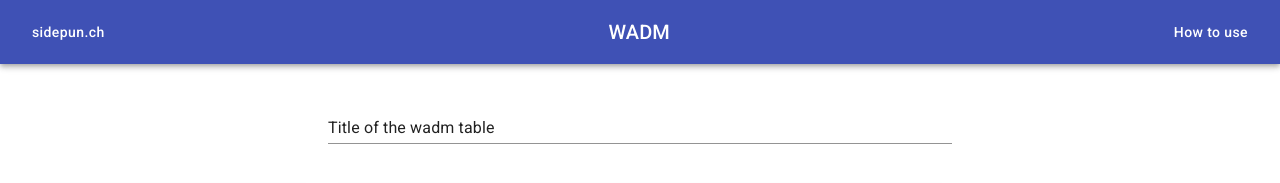
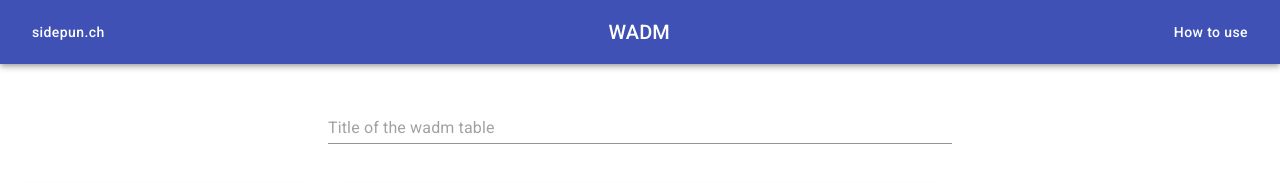
Before and after one commit to kim-sardine/wadm-react, a React (Create React App) app: page / in a window 1280 px wide. Shown: the top 183 px of the page. Built offline with nearby package versions, Linux system fonts and the light colour scheme; the HTML template or start-up script is replaced by a standard one.

Commit message:
Set title placeholder

```diff
--- a/src/App.tsx
+++ b/src/App.tsx
@@ -25,7 +25,7 @@ const useStyles = makeStyles((theme) => ({
 }));
 
 const sampleInputMemo = `Some Important memo here`;
-const sampleTitle = `Title of the wadm table`;
+const sampleTitle = ``;
 const defaultScore = 5;
 
 const sampleCandidates = [
--- a/src/components/Title.tsx
+++ b/src/components/Title.tsx
@@ -28,6 +28,7 @@ function Title(props: TitleProps) {
             <Grid item xs={12} sm={6}>
                 <TextField
                     value={props.title}
+                    placeholder={'Title of the wadm table'}
                     onChange={onChangeInputData}
                     fullWidth
                 />
```
